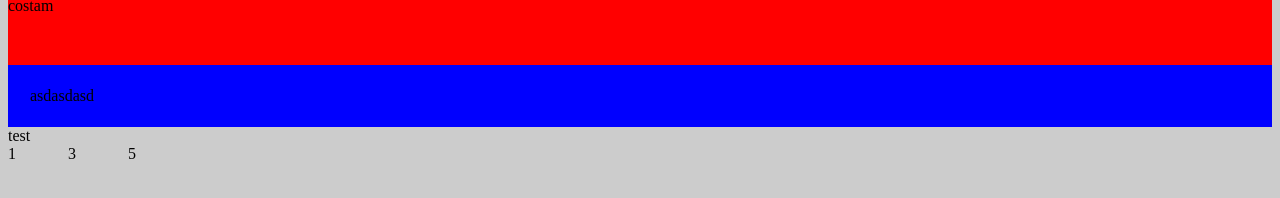
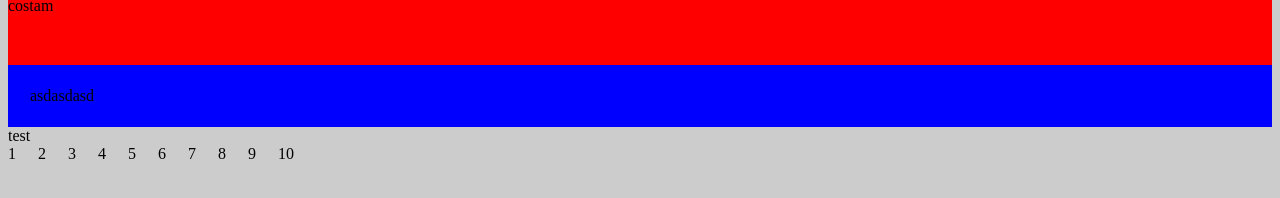
Before and after one commit to vxda/training, a plain HTML site: page index.html in a window 1280 px wide. Shown: the part 98-296 px from the top of the page. Drawn offline with Linux system fonts and the light colour scheme.

Commit message:
few changes

```diff
--- a/Compass-Boilerplate/assets/compass/sass/style.scss
+++ b/Compass-Boilerplate/assets/compass/sass/style.scss
@@ -31,9 +31,9 @@
 		float: left;
 		width: 30px;
 		height: 20px;
-		&.this {
-			@include addNumber(1,5);
-		}
+		// &.this {
+			@include addNumber(1,10);
+		// }
 	}
 }
 $class-slug: for !default;
```
Also changed, not shown: css/style.css, index.html (line endings or trailing spaces).
